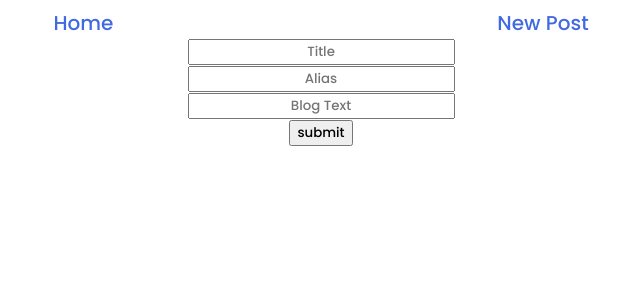
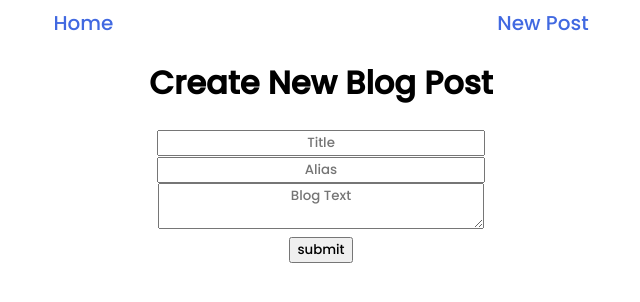
Before and after one commit to georgeo23/react_blog, a React (Create React App) app in the folder frontend/: page /newpost in a window 1280 px wide. Shown: the top 302 px of the page, without its empty margins (319-959 px from the left). Built offline with nearby package versions, Linux system fonts and the light colour scheme; no server answers.

Commit message:
finished styling and program

```diff
--- a/frontend/src/Components/BlogForm.js
+++ b/frontend/src/Components/BlogForm.js
@@ -37,11 +37,13 @@ class BlogForm extends Component {
     render(){
         return (
           <main>
+            <h1>Create New Blog Post</h1>
             <form onSubmit={this.submitForm}>
               <input
                 onChange={this.handleChange}
                 required
                 name="title"
+                className="inputs"
                 type="text"
                 placeholder="Title"
                 maxLength="30"
@@ -53,6 +55,7 @@ class BlogForm extends Component {
                 onChange={this.handleChange}
                 required
                 name="alias"
+                className="inputs"
                 type="text"
                 placeholder="Alias"
                 maxLength="30"
@@ -60,14 +63,14 @@ class BlogForm extends Component {
 
               <br />
 
-              <input
+              <textarea
                 onChange={this.handleChange}
                 required
                 name="body"
-                type="text"
+                className="inputs"
                 placeholder="Blog Text"
                 maxLength="500"
-              ></input>
+              ></textarea>
               <br />
               <input type="submit" value="submit" />
             </form>
--- a/frontend/src/styles/App.css
+++ b/frontend/src/styles/App.css
@@ -9,6 +9,9 @@
   font-size:20px;
   margin: 0 15vw;
 
+}
+.inputs {
+  width: 25vw;
 }
 .gridContainer {
   display: grid;
```
Also changed, not shown: 2 other files (tests, documents, lock files or other folders).
